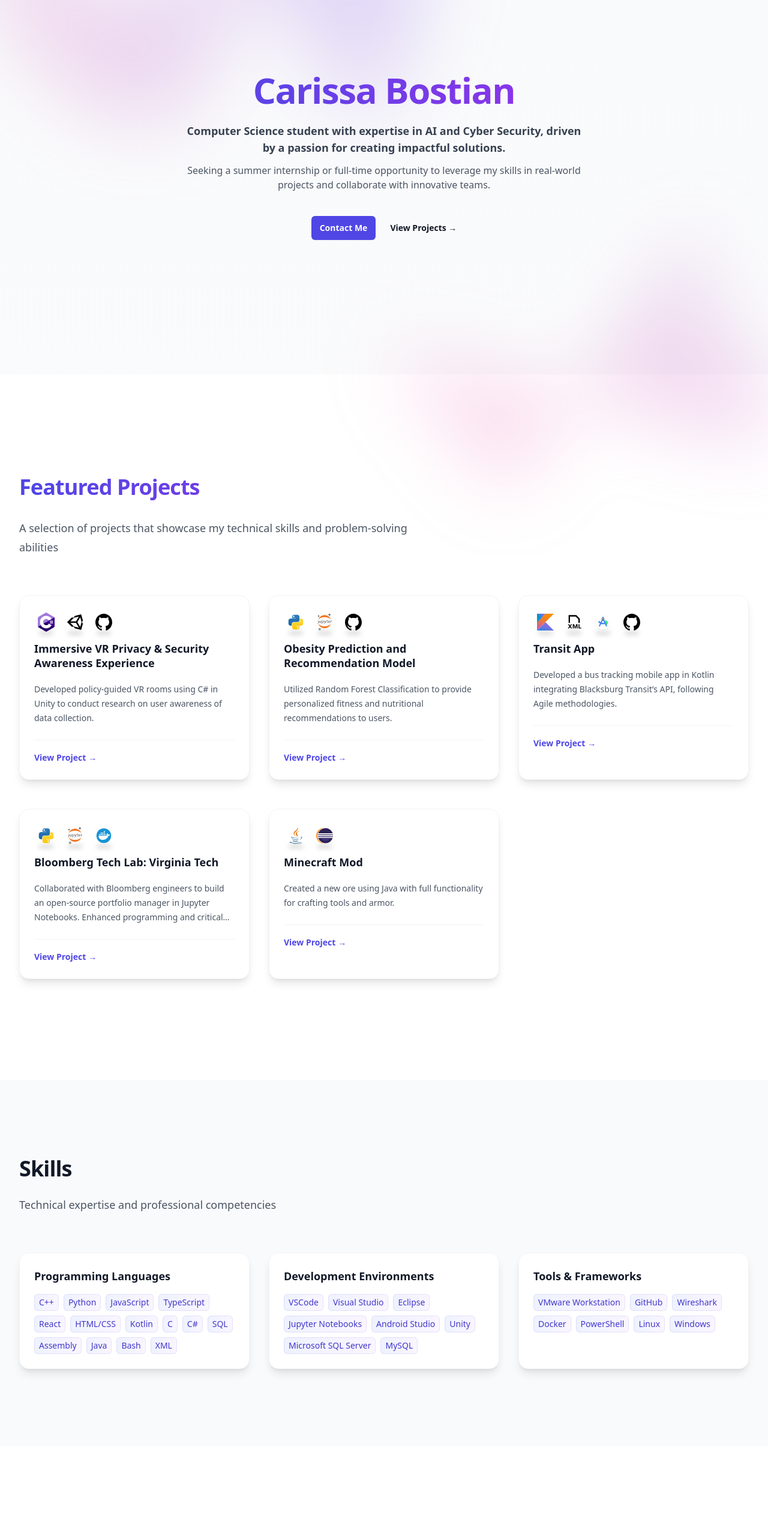
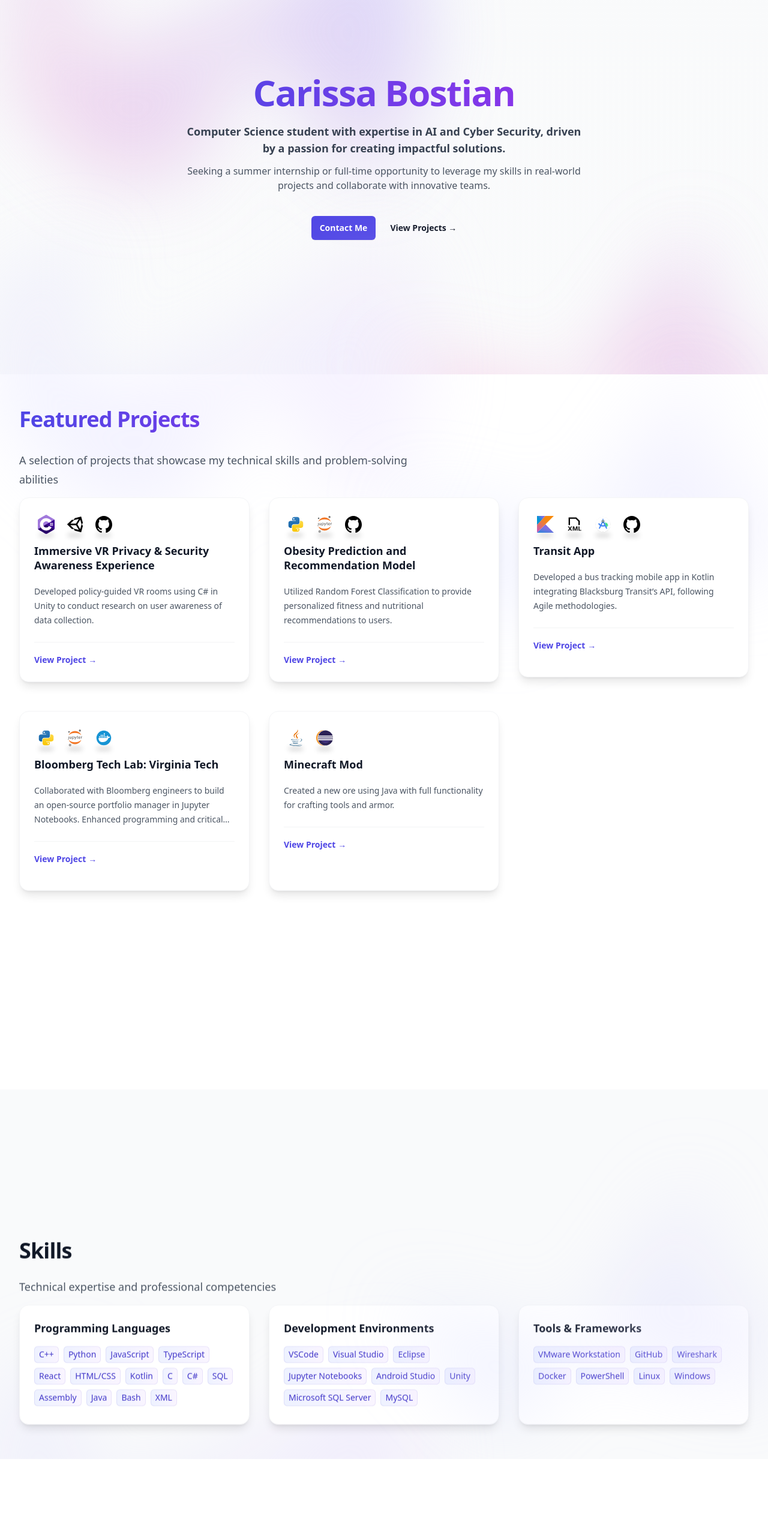
Before and after one commit to carissabb/carissabb.github.io, a React (Vite) app: page / in a window 1280 px wide. Shown: the part 160-2702 px from the top of the page at 60% size. Built offline with nearby package versions, Linux system fonts and the light colour scheme.

Commit message:
added parallax scrolling

```diff
--- a/src/App.tsx
+++ b/src/App.tsx
@@ -1,4 +1,5 @@
 import React from 'react';
+import { ParallaxProvider } from 'react-scroll-parallax';
 import { Header } from './components/Header';
 import { Hero } from './components/Hero';
 import { Projects } from './components/Projects';
@@ -10,6 +11,7 @@ import { Contact } from './components/Contact';
 
 export const App = () => {
   return (
+    <ParallaxProvider>
     <div className="min-h-screen bg-gradient-to-b from-gray-50 to-white">
       <Header />
       <main>
@@ -27,5 +29,6 @@ export const App = () => {
         </div>
       </footer>
     </div>
+    </ParallaxProvider>
   )
 }
--- a/src/components/Contact.tsx
+++ b/src/components/Contact.tsx
@@ -1,10 +1,12 @@
 import React from 'react';
+import { Parallax } from 'react-scroll-parallax';
 import githubImg from '../assets/github.svg';
 import linkedinImg from '../assets/linkedin.svg';
 
 export const Contact = () => {
   return (
     <div className="bg-gray-50 py-24 sm:py-32" id="contact">
+      <Parallax speed={-10}>
       <div className="mx-auto max-w-7xl px-6 lg:px-8">
         <div className="mx-auto max-w-2xl lg:mx-0">
           <h2 className="text-3xl font-bold tracking-tight text-gray-900 sm:text-4xl">Contact</h2>
@@ -47,6 +49,7 @@ export const Contact = () => {
           </div>
         </div>
       </div>
+      </Parallax>
     </div>
   )
 }
--- a/src/components/Experience.tsx
+++ b/src/components/Experience.tsx
@@ -1,4 +1,5 @@
 import React from 'react';
+import { Parallax } from 'react-scroll-parallax';
 import ingersollRandImage from '../assets/ingersoll-rand.png';
 
 export const Experience = () => {
@@ -14,10 +15,25 @@ export const Experience = () => {
       ],
       image: ingersollRandImage
     }
-  ]
+  ];
 
   return (
-    <div className="bg-gray-50 py-24 sm:py-32" id="experience">
+    <div className="relative bg-gray-50 py-24 sm:py-32" id="experience">
+      {/* Background Gradient - Top */}
+      <Parallax speed={-20}>
+        <div className="absolute inset-x-0 -top-40 -z-10 transform-gpu overflow-hidden blur-3xl sm:-top-80">
+          <div
+            className="relative left-[calc(50%-11rem)] aspect-[1155/678] w-[36.125rem] -translate-x-1/2 rotate-[30deg] bg-gradient-to-tr from-indigo-200 to-purple-200 opacity-30 sm:left-[calc(50%-30rem)] sm:w-[72.1875rem]"
+            style={{
+              clipPath:
+                'polygon(74.1% 44.1%, 100% 61.6%, 97.5% 26.9%, 85.5% 0.1%, 80.7% 2%, 72.5% 32.5%, 60.2% 62.4%, 52.4% 68.1%, 47.5% 58.3%, 45.2% 34.5%, 27.5% 76.7%, 0.1% 64.9%, 17.9% 100%, 27.6% 76.8%, 76.1% 97.7%, 74.1% 44.1%)',
+            }}
+          />
+        </div>
+      </Parallax>
+
+      {/* Content */}
+      <Parallax speed={-10}>
         <div className="mx-auto max-w-7xl px-6 lg:px-8">
           <div className="mx-auto max-w-2xl lg:mx-0">
             <h2 className="text-3xl font-bold tracking-tight text-gray-900 sm:text-4xl">Professional Experience</h2>
@@ -30,7 +46,7 @@ export const Experience = () => {
               {experiences.map((experience, idx) => (
                 <article key={idx} className="relative isolate flex flex-col gap-8 lg:flex-row bg-white rounded-2xl p-6 shadow-lg hover:shadow-xl transition-shadow">
                   <div className="relative aspect-[16/9] sm:aspect-[2/1] lg:aspect-square lg:w-64 lg:shrink-0">
-                  <div className="absolute inset-0 rounded-2xl  bg-cover bg-center ring-1 ring-inset ring-gray-900/10" style={{ backgroundImage: `url(${experience.image})` }} />
+                    <div className="absolute inset-0 rounded-2xl bg-cover bg-center ring-1 ring-inset ring-gray-900/10" style={{ backgroundImage: `url(${experience.image})` }} />
                     <div className="absolute inset-0 flex items-center justify-center"></div>
                   </div>
                   <div>
@@ -59,6 +75,20 @@ export const Experience = () => {
             </div>
           </div>
         </div>
+      </Parallax>
+
+      {/* Background Gradient - Bottom */}
+      <Parallax speed={10}>
+        <div className="absolute inset-x-0 top-[calc(100%-13rem)] -z-10 transform-gpu overflow-hidden blur-3xl sm:top-[calc(100%-30rem)]">
+          <div
+            className="relative left-[calc(50%+3rem)] aspect-[1155/678] w-[36.125rem] -translate-x-1/2 bg-gradient-to-tr from-indigo-200 to-purple-200 opacity-30 sm:left-[calc(50%+36rem)] sm:w-[72.1875rem]"
+            style={{
+              clipPath:
+                'polygon(74.1% 44.1%, 100% 61.6%, 97.5% 26.9%, 85.5% 0.1%, 80.7% 2%, 72.5% 32.5%, 60.2% 62.4%, 52.4% 68.1%, 47.5% 58.3%, 45.2% 34.5%, 27.5% 76.7%, 0.1% 64.9%, 17.9% 100%, 27.6% 76.8%, 76.1% 97.7%, 74.1% 44.1%)',
+            }}
+          />
         </div>
-  )
-}
+      </Parallax>
+    </div>
+  );
+};
--- a/src/components/Hero.tsx
+++ b/src/components/Hero.tsx
@@ -1,8 +1,10 @@
 import React from 'react';
+import { Parallax } from 'react-scroll-parallax';
 
 export const Hero = () => {
   return (
     <div className="relative isolate px-6 pt-14 lg:px-8" id="about">
+      <Parallax speed={-5}>
         <div className="absolute inset-x-0 -top-40 -z-10 transform-gpu overflow-hidden blur-3xl sm:-top-80">
           <div
             className="relative left-[calc(50%-11rem)] aspect-[1155/678] w-[36.125rem] -translate-x-1/2 rotate-[30deg] bg-gradient-to-tr from-[#ff80b5] to-[#9089fc] opacity-30 sm:left-[calc(50%-30rem)] sm:w-[72.1875rem]"
@@ -12,11 +14,15 @@ export const Hero = () => {
             }}
           />
         </div>
+      </Parallax>
       <div className="mx-auto max-w-2xl py-32 sm:py-48 lg:py-56">
         <div className="text-center">
+          <Parallax speed={-2}>
           <h1 className="text-4xl font-bold tracking-tight text-gray-900 sm:text-6xl bg-gradient-to-r from-indigo-600 to-purple-600 bg-clip-text text-transparent">
             Carissa Bostian
           </h1>
+          </Parallax>
+          <Parallax speed={2}>
           <div className="text-center max-w-2xl mx-auto mt-6">
             <p className="text-lg font-semibold text-gray-700">
               Computer Science student with expertise in AI and Cyber Security, driven by a passion for creating impactful solutions.
@@ -25,7 +31,7 @@ export const Hero = () => {
               Seeking a summer internship or full-time opportunity to leverage my skills in real-world projects and collaborate with innovative teams.
             </p>
           </div>
-
+          </Parallax>
           <div className="mt-10 flex items-center justify-center gap-x-6">
             <a
               href="mailto:carissab@vt.edu"
--- a/src/components/Involvement.tsx
+++ b/src/components/Involvement.tsx
@@ -1,4 +1,5 @@
 import React from 'react';
+import { Parallax } from 'react-scroll-parallax';
 import cybervtImg from '../assets/cybervt.jpg';
 import girlsWhoCodeImg from '../assets/gwc.png';
 import libertyImg from '../assets/libertyLogo.png';
@@ -11,46 +12,60 @@ export const Involvement = () => {
       role: "Member",
       association: "Virginia Tech",
       location: "Blacksburg, VA",
-        period: "2024 - Current"
+      period: "2024 - Current",
     },
     {
       title: "Girls Who Code LU",
       role: "President/Founder",
-        association: "Liberty Univeristy",
+      association: "Liberty University",
       location: "Lynchburg, VA",
-        period: "2023 - 2024"
+      period: "2023 - 2024",
     },
     {
       title: "C++ Tutor",
       role: "Volunteer",
-        association: "Liberty Univeristy",
+      association: "Liberty University",
       location: "Lynchburg, VA",
-        period: "2023 - 2024"
+      period: "2023 - 2024",
     },
     {
       title: "Cybersecurity Club",
       role: "Member",
-        association: "Liberty Univeristy",
+      association: "Liberty University",
       location: "Lynchburg, VA",
-        period: "2020 - 2024"
-    }
-  ]
+      period: "2020 - 2024",
+    },
+  ];
 
   const involvementImages: { [key: string]: string } = {
-    "CyberVT": cybervtImg,
+    CyberVT: cybervtImg,
     "Girls Who Code LU": girlsWhoCodeImg,
     "C++ Tutor": libertyImg,
     "Cybersecurity Club": luCyberImg,
   };
 
+  return (
+    <div className="relative bg-white py-24 sm:py-32" id="involvement">
+      {/* Background Gradient - Top */}
+      <Parallax speed={-20}>
+        <div className="absolute inset-x-0 -top-40 -z-10 transform-gpu overflow-hidden blur-3xl sm:-top-80">
+          <div
+            className="relative left-[calc(50%-11rem)] aspect-[1155/678] w-[36.125rem] -translate-x-1/2 rotate-[30deg] bg-gradient-to-tr from-indigo-200 to-purple-200 opacity-30 sm:left-[calc(50%-30rem)] sm:w-[72.1875rem]"
+            style={{
+              clipPath:
+                'polygon(74.1% 44.1%, 100% 61.6%, 97.5% 26.9%, 85.5% 0.1%, 80.7% 2%, 72.5% 32.5%, 60.2% 62.4%, 52.4% 68.1%, 47.5% 58.3%, 45.2% 34.5%, 27.5% 76.7%, 0.1% 64.9%, 17.9% 100%, 27.6% 76.8%, 76.1% 97.7%, 74.1% 44.1%)',
+            }}
+          />
+        </div>
+      </Parallax>
 
-
-  return (
-    <div className="bg-white py-24 sm:py-32" id="involvement">
-
+      {/* Content */}
+      <Parallax speed={-10}>
         <div className="mx-auto max-w-7xl px-6 lg:px-8">
           <div className="mx-auto max-w-2xl lg:mx-0">
-          <h2 className="text-3xl font-bold tracking-tight text-gray-900 sm:text-4xl bg-gradient-to-r from-indigo-600 to-purple-600 bg-clip-text text-transparent">Extracurriculars</h2>
+            <h2 className="text-3xl font-bold tracking-tight text-gray-900 sm:text-4xl bg-gradient-to-r from-indigo-600 to-purple-600 bg-clip-text text-transparent">
+              Extracurriculars
+            </h2>
             <p className="mt-6 text-lg leading-8 text-gray-600">
               Leadership and volunteer activities
             </p>
@@ -58,7 +73,8 @@ export const Involvement = () => {
           <div className="mx-auto mt-16 max-w-7xl">
             <div className="grid grid-cols-1 gap-8 sm:grid-cols-2 lg:grid-cols-3">
               {involvement.map((involvement, idx) => (
-              <div key={idx} className="bg-white rounded-2xl p-6 shadow-lg hover:shadow-xl transition-shadow border border-gray-100 flex items-center justify-between">
+                <Parallax key={idx} speed={5}>
+                  <div className="bg-white rounded-2xl p-6 shadow-lg hover:shadow-xl transition-shadow border border-gray-100 flex items-center justify-between">
                     <div>
                       <h3 className="text-lg font-semibold text-gray-900">{involvement.title}</h3>
                       <div className="px-4 py-2">
@@ -77,10 +93,25 @@ export const Involvement = () => {
                       className="w-16 h-16 object-contain rounded-lg"
                     />
                   </div>
+                </Parallax>
               ))}
             </div>
           </div>
         </div>
+      </Parallax>
+
+      {/* Background Gradient - Bottom */}
+      <Parallax speed={10}>
+        <div className="absolute inset-x-0 top-[calc(100%-13rem)] -z-10 transform-gpu overflow-hidden blur-3xl sm:top-[calc(100%-30rem)]">
+          <div
+            className="relative left-[calc(50%+3rem)] aspect-[1155/678] w-[36.125rem] -translate-x-1/2 bg-gradient-to-tr from-indigo-200 to-purple-200 opacity-30 sm:left-[calc(50%+36rem)] sm:w-[72.1875rem]"
+            style={{
+              clipPath:
+                'polygon(74.1% 44.1%, 100% 61.6%, 97.5% 26.9%, 85.5% 0.1%, 80.7% 2%, 72.5% 32.5%, 60.2% 62.4%, 52.4% 68.1%, 47.5% 58.3%, 45.2% 34.5%, 27.5% 76.7%, 0.1% 64.9%, 17.9% 100%, 27.6% 76.8%, 76.1% 97.7%, 74.1% 44.1%)',
+            }}
+          />
         </div>
-  )
-}
+      </Parallax>
+    </div>
+  );
+};
--- a/src/components/Projects.tsx
+++ b/src/components/Projects.tsx
@@ -1,4 +1,5 @@
 import React from 'react';
+import { Parallax } from 'react-scroll-parallax';
 import cppImg from '../assets/cpp.svg';
 import pythonImg from '../assets/python.svg';
 import jsImg from '../assets/javascript.svg';
@@ -12,7 +13,6 @@ import xmlImg from '../assets/xml.svg';
 import androidStudioImg from '../assets/android-studio.svg';
 import dockerImg from '../assets/docker.svg';
 import eclipseImg from '../assets/eclipse.svg';
-
 
 export const Projects = () => {
   const projects = [
@@ -46,8 +46,7 @@ export const Projects = () => {
       technologies: ["Java", "Eclipse"],
       link: "#"
     }
-  ]
-
+  ];
 
   const skillImages: { [key: string]: string } = {
     "C++": cppImg,
@@ -65,19 +64,50 @@ export const Projects = () => {
     "Eclipse": eclipseImg,
   };
 
+  return (
+    <div className="relative bg-white py-24 sm:py-32" id="projects">
+      {/* Background Gradient */}
+      <Parallax speed={-20}>
+        <div className="absolute inset-x-0 -top-40 -z-10 transform-gpu overflow-hidden blur-3xl sm:-top-80">
+          <div
+            className="relative left-[calc(50%-11rem)] aspect-[1155/678] w-[36.125rem] -translate-x-1/2 rotate-[30deg] bg-gradient-to-tr from-indigo-200 to-purple-200 opacity-30 sm:left-[calc(50%-30rem)] sm:w-[72.1875rem]"
+            style={{
+              clipPath:
+                'polygon(74.1% 44.1%, 100% 61.6%, 97.5% 26.9%, 85.5% 0.1%, 80.7% 2%, 72.5% 32.5%, 60.2% 62.4%, 52.4% 68.1%, 47.5% 58.3%, 45.2% 34.5%, 27.5% 76.7%, 0.1% 64.9%, 17.9% 100%, 27.6% 76.8%, 76.1% 97.7%, 74.1% 44.1%)',
+            }}
+          />
+        </div>
+      </Parallax>
 
-  return (
-    <div className="bg-white py-24 sm:py-32" id="projects">
+      <Parallax speed={10}>
+        <div className="absolute inset-x-0 top-[calc(100%-13rem)] -z-10 transform-gpu overflow-hidden blur-3xl sm:top-[calc(100%-30rem)]">
+          <div
+            className="relative left-[calc(50%+3rem)] aspect-[1155/678] w-[36.125rem] -translate-x-1/2 bg-gradient-to-tr from-indigo-200 to-purple-200 opacity-30 sm:left-[calc(50%+36rem)] sm:w-[72.1875rem]"
+            style={{
+              clipPath:
+                'polygon(74.1% 44.1%, 100% 61.6%, 97.5% 26.9%, 85.5% 0.1%, 80.7% 2%, 72.5% 32.5%, 60.2% 62.4%, 52.4% 68.1%, 47.5% 58.3%, 45.2% 34.5%, 27.5% 76.7%, 0.1% 64.9%, 17.9% 100%, 27.6% 76.8%, 76.1% 97.7%, 74.1% 44.1%)',
+            }}
+          />
+        </div>
+      </Parallax>
+
+      {/* Content */}
+      <Parallax speed={-10}>
         <div className="mx-auto max-w-7xl px-6 lg:px-8 py-10">
           <div className="mx-auto max-w-2xl lg:mx-0">
-          <h2 className="text-3xl font-bold tracking-tight text-gray-900 sm:text-4xl bg-gradient-to-r from-indigo-600 to-purple-600 bg-clip-text text-transparent pb-2">Featured Projects</h2>
+            <h2 className="text-3xl font-bold tracking-tight text-gray-900 sm:text-4xl bg-gradient-to-r from-indigo-600 to-purple-600 bg-clip-text text-transparent pb-2">
+              Featured Projects
+            </h2>
             <p className="mt-6 text-lg leading-8 text-gray-600">
               A selection of projects that showcase my technical skills and problem-solving abilities
             </p>
           </div>
           <div className="mx-auto mt-16 grid max-w-2xl grid-cols-1 gap-x-8 gap-y-12 lg:mx-0 lg:max-w-none lg:grid-cols-3">
             {projects.map((project, idx) => (
-            <article key={idx} className="flex flex-col items-start bg-white rounded-2xl p-6 shadow-lg hover:shadow-xl transition-shadow border border-gray-100">
+              <Parallax key={idx} speed={5}>
+                <article
+                  className="flex flex-col items-start bg-white rounded-2xl p-6 shadow-lg hover:shadow-xl transition-shadow border border-gray-100 min-h-[200px] lg:min-h-[300px]"
+                >
                   <div className="flex items-center gap-x-4 text-xs w-full">
                     <div className="flex flex-wrap gap-2">
                       {project.technologies.map((tech, techIdx) => (
@@ -93,7 +123,6 @@ export const Projects = () => {
                             </>
                           )}
                         </span>
-
                       ))}
                     </div>
                   </div>
@@ -115,9 +144,11 @@ export const Projects = () => {
                     </a>
                   </div>
                 </article>
+              </Parallax>
             ))}
           </div>
         </div>
+      </Parallax>
     </div>
-  )
-}
+  );
+};
--- a/src/components/Skills.tsx
+++ b/src/components/Skills.tsx
@@ -1,4 +1,5 @@
 import React from 'react';
+import { Parallax } from 'react-scroll-parallax';
 
 export const Skills = () => {
   const skillCategories = [
@@ -12,12 +13,27 @@ export const Skills = () => {
     },
     {
       title: "Tools & Frameworks",
-      skills: ["VMware Workstation", "GitHub", "Wireshark", "Docker",  "PowerShell", "Linux", "Windows"]
+      skills: ["VMware Workstation", "GitHub", "Wireshark", "Docker", "PowerShell", "Linux", "Windows"]
     }
-  ]
+  ];
 
   return (
-    <div className="bg-gray-50 py-24 sm:py-32" id="skills">
+    <div className="relative bg-gray-50 py-24 sm:py-32" id="skills">
+      {/* Background Gradient - Top */}
+      <Parallax speed={-20}>
+        <div className="absolute inset-x-0 -top-40 -z-10 transform-gpu overflow-hidden blur-3xl sm:-top-80">
+          <div
+            className="relative left-[calc(50%-11rem)] aspect-[1155/678] w-[36.125rem] -translate-x-1/2 rotate-[30deg] bg-gradient-to-tr from-indigo-200 to-purple-200 opacity-30 sm:left-[calc(50%-30rem)] sm:w-[72.1875rem]"
+            style={{
+              clipPath:
+                'polygon(74.1% 44.1%, 100% 61.6%, 97.5% 26.9%, 85.5% 0.1%, 80.7% 2%, 72.5% 32.5%, 60.2% 62.4%, 52.4% 68.1%, 47.5% 58.3%, 45.2% 34.5%, 27.5% 76.7%, 0.1% 64.9%, 17.9% 100%, 27.6% 76.8%, 76.1% 97.7%, 74.1% 44.1%)',
+            }}
+          />
+        </div>
+      </Parallax>
+
+      {/* Content */}
+      <Parallax speed={-10}>
         <div className="mx-auto max-w-7xl px-6 lg:px-8">
           <div className="mx-auto max-w-2xl lg:mx-0">
             <h2 className="text-3xl font-bold tracking-tight text-gray-900 sm:text-4xl">Skills</h2>
@@ -28,10 +44,10 @@ export const Skills = () => {
           <div className="mx-auto mt-16 max-w-7xl">
             <div className="grid grid-cols-1 gap-8 sm:grid-cols-2 lg:grid-cols-3">
               {skillCategories.map((category, idx) => (
-              <div key={idx} className="bg-white rounded-2xl p-6 shadow-lg hover:shadow-xl transition-shadow border border-gray-100">
+                <Parallax key={idx} speed={5}>
+                  <div className="bg-white rounded-2xl p-6 shadow-lg hover:shadow-xl transition-shadow border border-gray-100 flex flex-col items-start h-[200px]">
                     <h3 className="text-lg font-semibold text-gray-900 mb-4">{category.title}</h3>
                     <div className="flex flex-wrap gap-2">
-
                       {category.skills.map((skill, skillIdx) => (
                         <span
                           key={skillIdx}
@@ -40,13 +56,27 @@ export const Skills = () => {
                           {skill}
                         </span>
                       ))}
-
                     </div>
                   </div>
+                </Parallax>
               ))}
             </div>
           </div>
         </div>
+      </Parallax>
+
+      {/* Background Gradient - Bottom */}
+      <Parallax speed={10}>
+        <div className="absolute inset-x-0 top-[calc(100%-13rem)] -z-10 transform-gpu overflow-hidden blur-3xl sm:top-[calc(100%-30rem)]">
+          <div
+            className="relative left-[calc(50%+3rem)] aspect-[1155/678] w-[36.125rem] -translate-x-1/2 bg-gradient-to-tr from-indigo-200 to-purple-200 opacity-30 sm:left-[calc(50%+36rem)] sm:w-[72.1875rem]"
+            style={{
+              clipPath:
+                'polygon(74.1% 44.1%, 100% 61.6%, 97.5% 26.9%, 85.5% 0.1%, 80.7% 2%, 72.5% 32.5%, 60.2% 62.4%, 52.4% 68.1%, 47.5% 58.3%, 45.2% 34.5%, 27.5% 76.7%, 0.1% 64.9%, 17.9% 100%, 27.6% 76.8%, 76.1% 97.7%, 74.1% 44.1%)',
+            }}
+          />
         </div>
-  )
-}
+      </Parallax>
+    </div>
+  );
+};
```
Also changed, not shown: src/components/Education.tsx (+54 -15 lines). Lines whose indentation alone changed are shown as unchanged.
